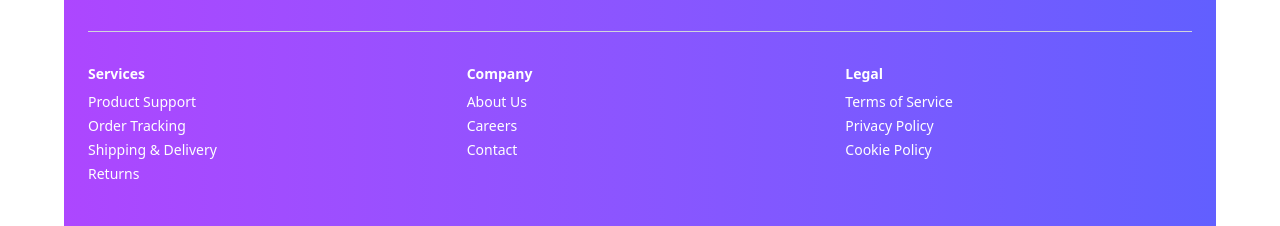
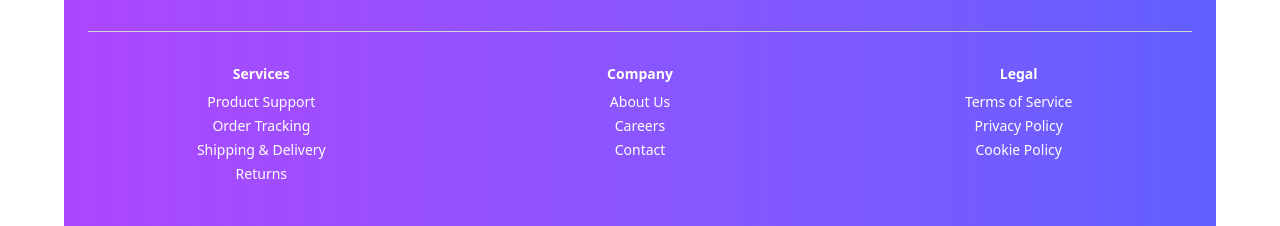
Before and after one commit to samshawon10/gadget-heaven, a React (Vite) app: page /product in a window 1280 px wide. Shown: the part 4332-4558 px from the top of the page. Built offline with nearby package versions, Linux system fonts and the light colour scheme.

Commit message:
make some change

```diff
--- a/src/components/Banner.jsx
+++ b/src/components/Banner.jsx
@@ -25,7 +25,7 @@ const Banner = ({ data }) => {
     </button>
   </div>
       {image && (
-        <div className="absolute inset-x-0 -bottom-60 flex justify-center z-20">
+        <div className="absolute inset-x-0 -bottom-50  md:-bottom-60 flex justify-center z-20">
           <div className="p-3 rounded-[32px] bg-white/50 backdrop-blur-md max-w-xl w-[90%] md:w-auto">
             <img
               src={image}
--- a/src/components/Footer.jsx
+++ b/src/components/Footer.jsx
@@ -11,7 +11,7 @@ const Footer = () => {
 
         <hr className="my-8 border-gray-300" />
 
-        <div className="grid grid-cols-1 sm:grid-cols-3 gap-8 text-sm text-white">
+        <div className="grid grid-cols-1 sm:grid-cols-3 gap-8 text-center text-sm text-white">
           <div>
             <h3 className="font-semibold text-white mb-2">Services</h3>
             <ul className="space-y-1">
```
